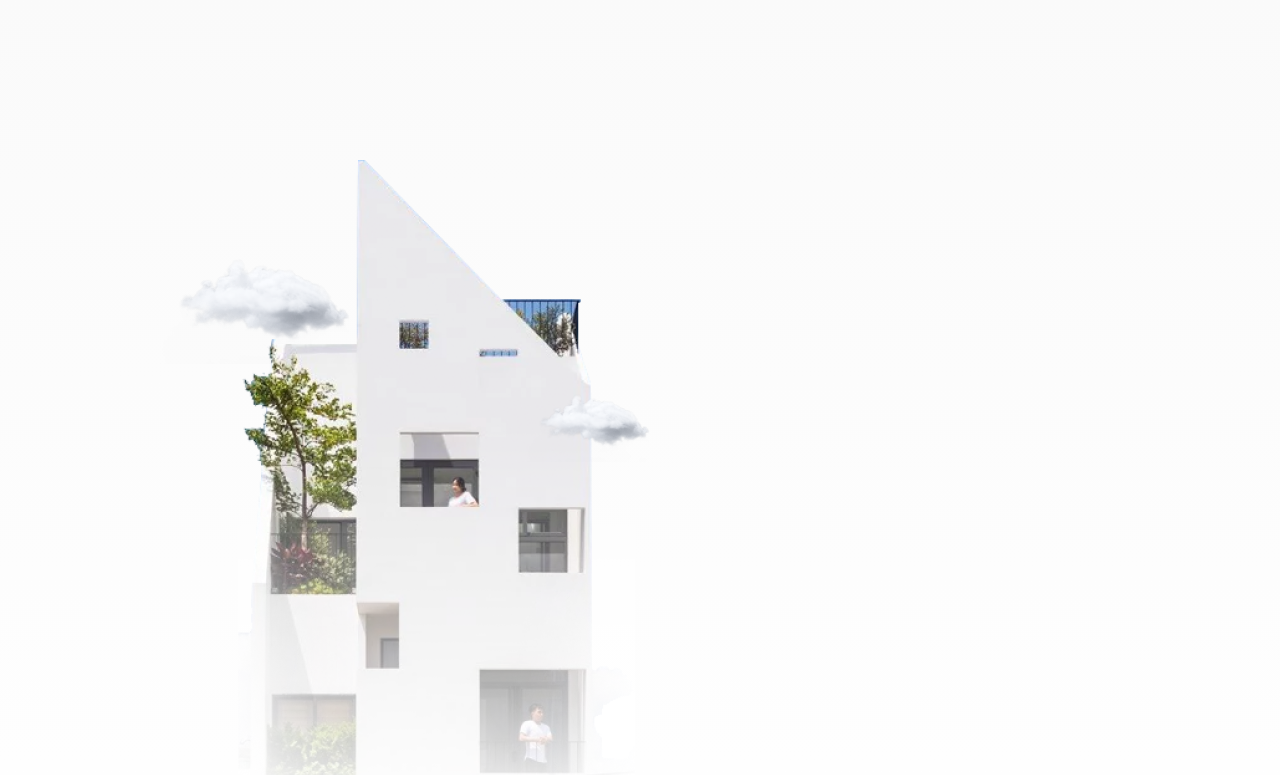
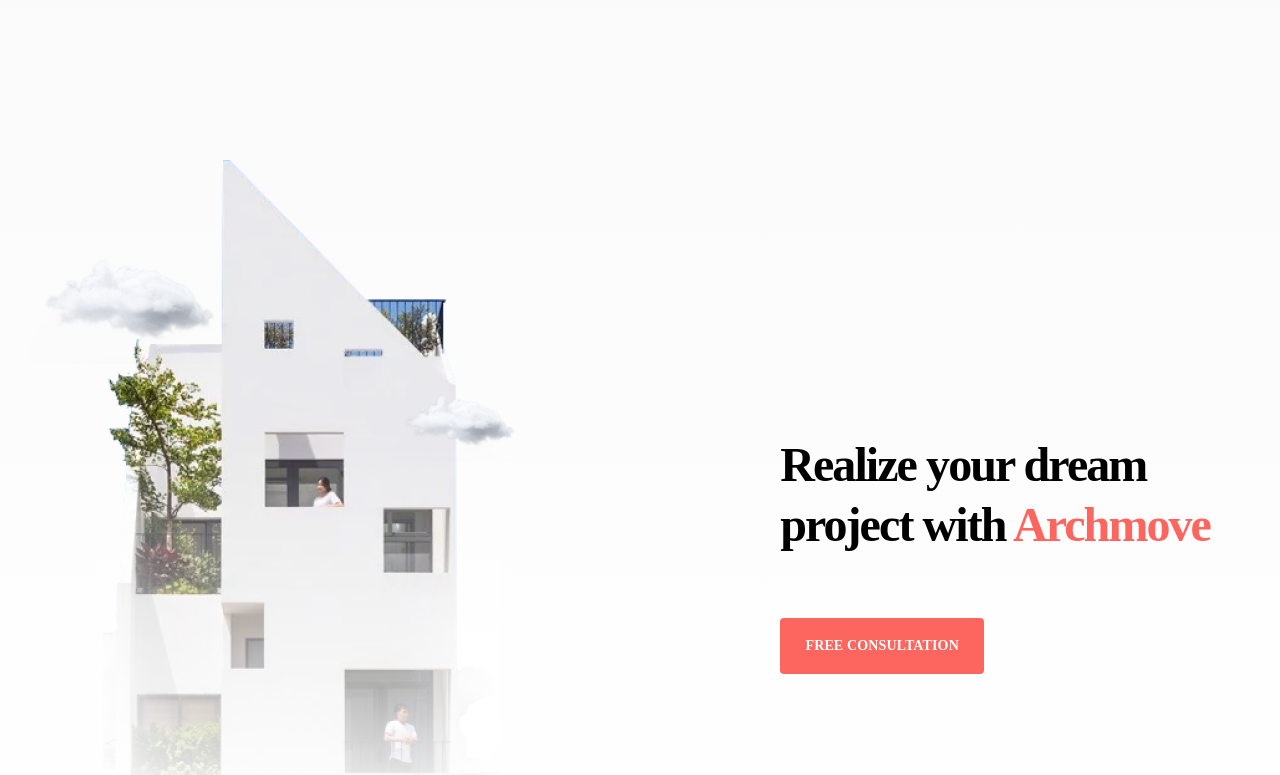
Before and after one commit to tamga05/Dream_House, a plain HTML site: page index.html in a window 1280 px wide. Shown: the part 4389-5164 px from the top of the page. Drawn offline with nearby package versions, Linux system fonts and the light colour scheme.

Commit message:
markup section designing

```diff
--- a/css/styles.css
+++ b/css/styles.css
@@ -138,6 +138,7 @@
     width: 99px;
     height: 48px;
     border: none;
+    outline: none;
     border-radius: 4px;
     background-color: #FD665E;
     cursor: pointer;
@@ -155,6 +156,10 @@
 
 .header__sign-up:hover {
     font-weight: 400;
+}
+
+.header__sign-up:active {
+    background-color: #000000;
 }
 
 /* Секция DREAM-HOUSE */
@@ -207,6 +212,7 @@
     width: 179px;
     height: 56px;
     border: none;
+    outline: none;
     border-radius: 4px;
     background-color: #FD665E;
     cursor: pointer;
@@ -224,6 +230,10 @@
 
 .dream-house__btn:hover {
     font-weight: 400;
+}
+
+.dream-house__btn:active {
+    background-color: #000000;
 }
 
 .dream-house__img {
@@ -339,7 +349,7 @@
 
 .guarantees__feature-subtitle {
     margin-bottom: 8px;
-    font-family: "SFUIDisplay-Bold",serif;
+    font-family: "SFUIDisplay-Bold", serif;
     font-weight: 700;
     font-style: normal;
     font-size: 16px;
@@ -349,7 +359,7 @@
 }
 
 .guarantees__feature-text {
-    font-family: "SFUIDisplay-Regular",serif;
+    font-family: "SFUIDisplay-Regular", serif;
     font-weight: 400;
     font-style: normal;
     font-size: 16px;
@@ -362,6 +372,7 @@
     width: 175px;
     height: 56px;
     border: none;
+    outline: none;
     border-radius: 4px;
     background-color: #FD665E;
     cursor: pointer;
@@ -382,6 +393,10 @@
 
 .guarantees__btn:hover {
     font-weight: 400;
+}
+
+.guarantees__btn:active {
+    background-color: #000000;
 }
 
 /* Секция PLANNING */
@@ -486,9 +501,52 @@
 /* Секция DESIGNING */
 
 .designing__container {
+    margin: 0 auto;
+    max-width: 1230px;
+    padding: 64px 45px 64px 0;
+    display: flex;
+    justify-content: space-between;
+}
 
-    margin: 0 auto;
+.designing__title {
+    font-family: "NewYorkExtraLargeBold", serif;
+    font-weight: 600;
+    font-style: normal;
+    font-size: 48px;
+    line-height: 59.52px;
+    letter-spacing: -0.04em;
+    color: #000000;
+    margin-top: 299px;
+    margin-bottom: 64px;
+}
 
-    max-width: 1230px;
-    padding: 64px 180px 64px 135px;
+.designing__btn {
+    width: 204px;
+    height: 56px;
+    border: none;
+    outline: none;
+    border-radius: 4px;
+    background-color: #FD665E;
+    cursor: pointer;
+    display: flex;
+    justify-content: center;
+    align-items: center;
+    text-transform: uppercase;
+    font-family: "SFUIDisplay-Semibold", serif;
+    font-weight: 600;
+    font-style: normal;
+    font-size: 14px;
+    line-height: 40px;
+    letter-spacing: 0.01em;
+    color: #FFFFFF;
 }
+
+.designing__btn:hover {
+    font-weight: 400;
+}
+
+.designing__btn:active {
+    background-color: #000000;
+}
+
+/* Секция PARTNERS */
--- a/index.html
+++ b/index.html
@@ -230,7 +230,7 @@
 
                     <h2 class="designing__title">Realize your dream<br>project with <span>Archmove</span></h2>
 
-                    <button class="designing__button" type="button">FREE CONSULTATION</button>
+                    <button class="designing__btn" type="button">FREE CONSULTATION</button>
 
                 </div>
 
@@ -240,7 +240,11 @@
 
     </section>
 
-    <!-- <section class="partners"></section> -->
+    <section class="partners">
+
+
+
+    </section>
 
     <!-- <footer class="footer"></footer> -->
 
```
Lines whose indentation alone changed are shown as unchanged.
